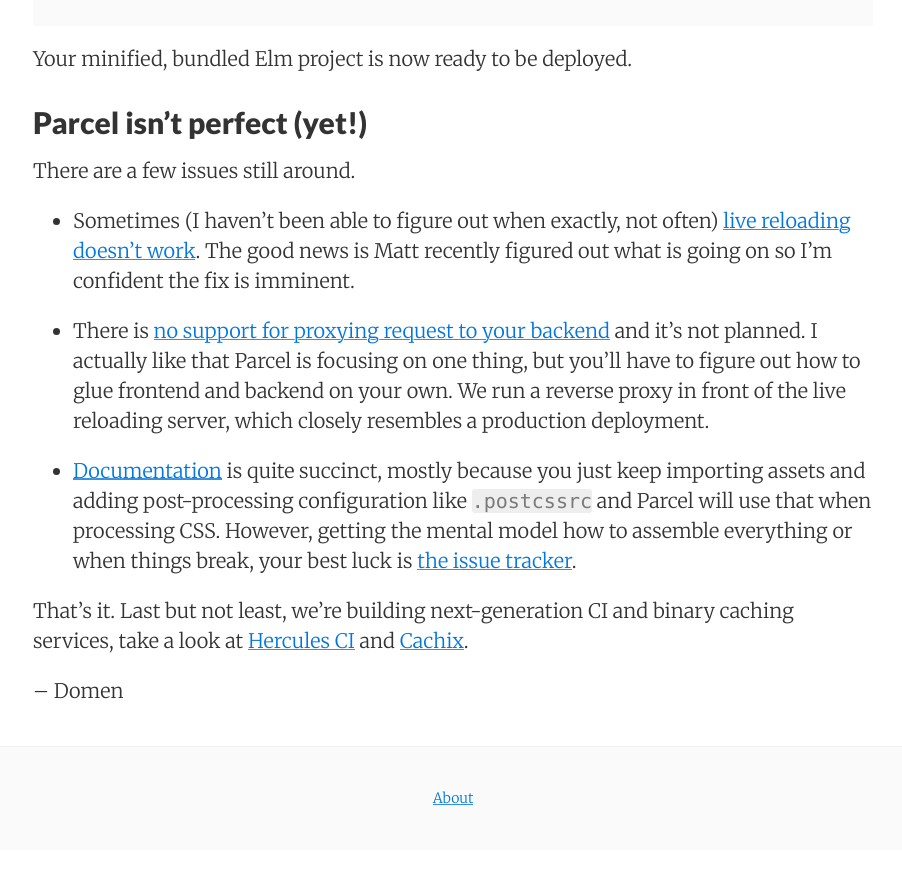
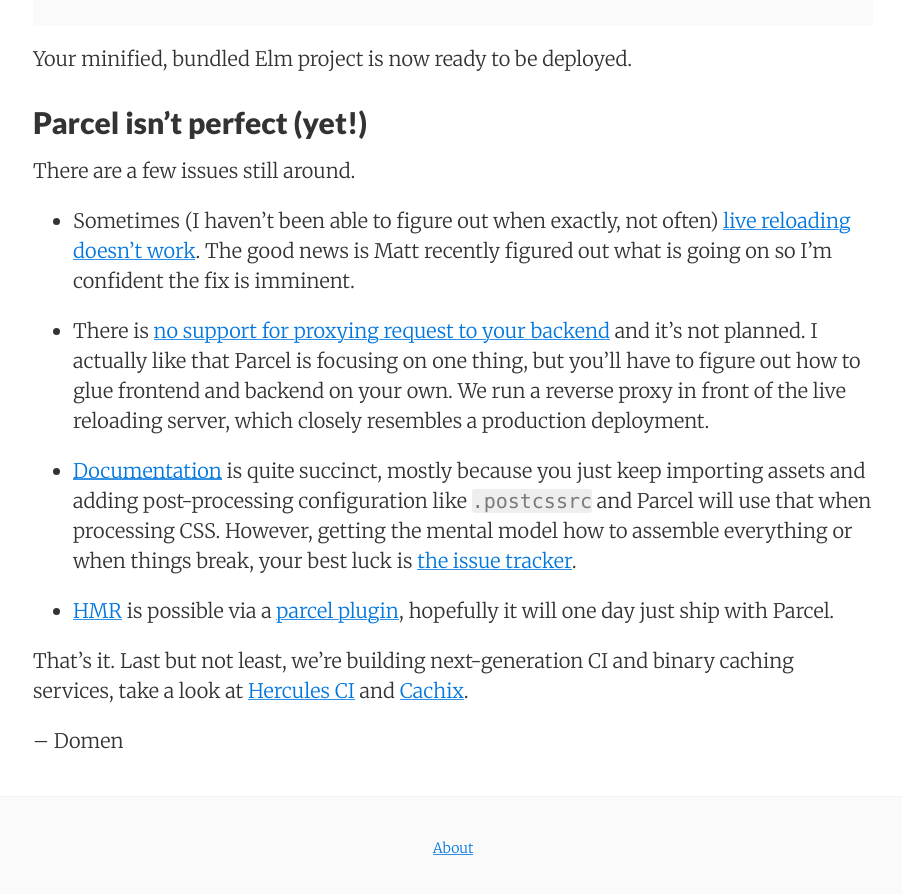
Before and after one commit to hercules-ci/blog.hercules-ci.com, a Jekyll site: the page built from _posts/2018-11-21-using-elm-and-parcel-for-zero-configuration-web-asset-management.md, in a window 1280 px wide and 900 px high, scrolled down 2960 px. Shown: the top 894 px of the window, without its empty margins (187-1089 px from the left). Built offline with Jekyll 4.4.1, drawn with Linux system fonts in a browser that asks for light colours; before the commit the page ends 3810 px from its top, so only the background shows below that.

Commit message:
elm post: mention HMR

```diff
--- a/_posts/2018-11-21-using-elm-and-parcel-for-zero-configuration-web-asset-management.md
+++ b/_posts/2018-11-21-using-elm-and-parcel-for-zero-configuration-web-asset-management.md
@@ -136,6 +136,10 @@
   mental model how to assemble everything or when things break, your best luck is
   [the issue tracker](https://github.com/parcel-bundler/parcel/issues).
 
+- [HMR](https://parceljs.org/hmr.html) is possible via a
+  [parcel plugin](https://github.com/ktosiek/parcel-plugin-elm-hot), hopefully it
+  will one day just ship with Parcel.
+
 That's it. Last but not least, we're building next-generation CI and binary
 caching services, take a look at [Hercules CI](https://hercules-ci.com) and
 [Cachix](https://cachix.org).
```
